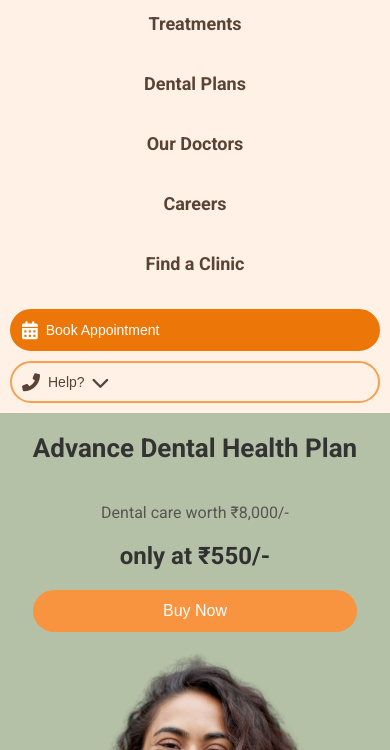
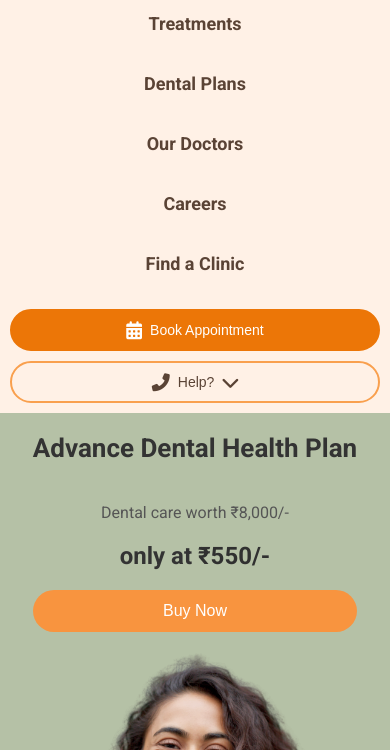
Before and after one commit to dhruvjaiswal2981/dental-website, a plain HTML site: page index.html in a window 390 px wide. Shown: the part 94-844 px from the top of the page. Drawn offline with Linux system fonts and the light colour scheme.

Commit message:
first commit

```diff
--- a/styles.css
+++ b/styles.css
@@ -123,7 +123,7 @@ body {
     padding: 15px;
   }
 
-  .logo{
+  .logo {
     margin-bottom: 10px;
   }
 
@@ -137,7 +137,7 @@ body {
 
   .nav ul {
     flex-direction: column; /* Stack navigation items in a column */
-    gap: 10px;
+    gap: 2px; /* Reduced the gap between nav items to 5px */
     padding: 15px 0;
     display: block; /* Ensure nav items are displayed */
     text-align: center; /* Center align nav items */
@@ -159,18 +159,20 @@ body {
     content: '';
   }
 
-
   .action-buttons {
     width: 100%;
     justify-content: center; /* Center align action buttons */
     margin-top: 10px;
     gap: 15px;
-    text-align: center;
   }
 
   .btn {
     padding: 8px 15px;
     font-size: 14px;
+    display: flex; /* Ensures button content is centered */
+    justify-content: center; /* Centers text horizontally */
+    align-items: center; /* Centers text vertically */
+    text-align: center;
   }
 }
 
@@ -182,7 +184,7 @@ body {
 
   .nav ul {
     flex-direction: column;
-    gap: 10px;
+    gap: 2px; /* Reduced the gap between nav items to 5px */
     text-align: center; /* Ensure items are centered on mobile */
     display: block;
   }
@@ -208,6 +210,10 @@ body {
   .btn {
     width: 100%;
     padding: 10px;
+    display: flex; /* Ensures button content is centered */
+    justify-content: center; /* Centers text horizontally */
+    align-items: center; /* Centers text vertically */
+    text-align: center;
   }
 }
 
```
